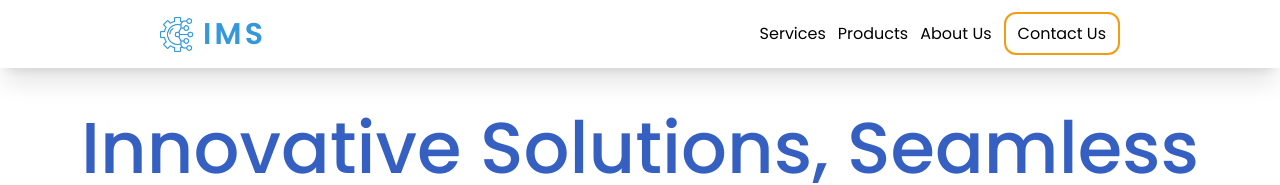
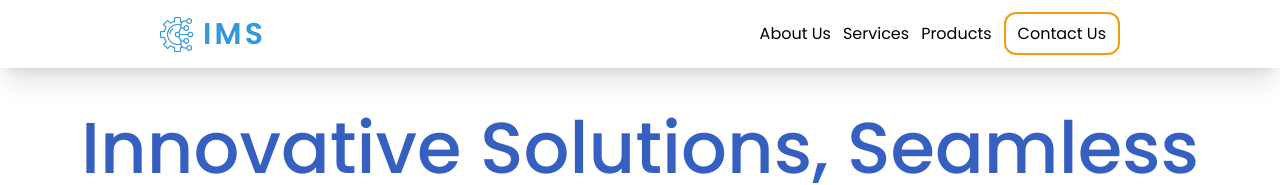
Before and after one commit to DinilKumarasiri/IMS_site-1, a Next.js app: page / in a window 1280 px wide. Shown: the top 185 px of the page. Built offline with nearby package versions, Linux system fonts and the light colour scheme.

Commit message:
Minor update to nav link location

```diff
--- a/constant/index.ts
+++ b/constant/index.ts
@@ -1,6 +1,6 @@
 export const navLinks = [
+  { name: "About Us", href: "/about Us" },
   { name: "Services", href: "/services" },
   { name: "Products", href: "/products" },
-  { name: "About Us", href: "/about Us" },
   { name: "Contact Us", href: "/Contact" },
 ];
```
